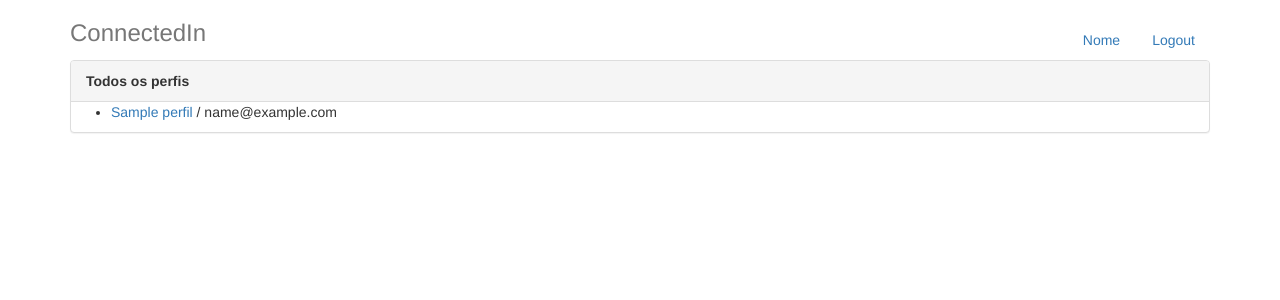
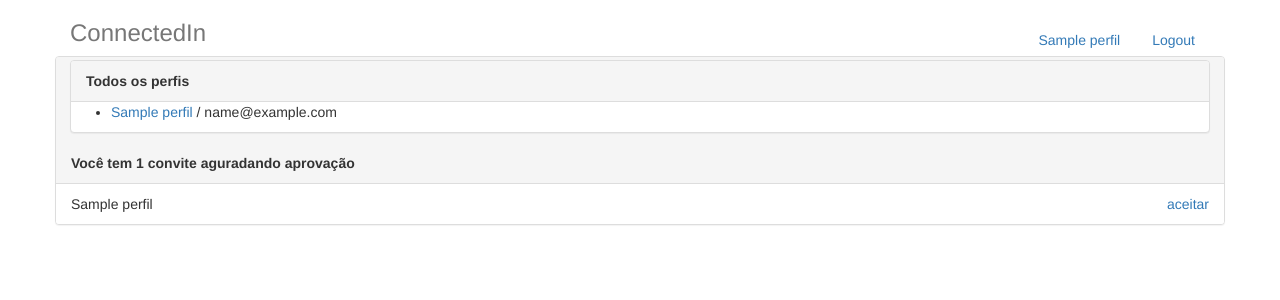
Before and after one commit to cristianacmc/RedeSocial, a Django app: page / in a window 1280 px wide. Shown: the top 300 px of the page. Run offline with Django 3.2, Linux system fonts and the light colour scheme; tables that the repository leaves empty hold one stand-in row (values such as "Sample post"); some libraries are stand-ins or nearby versions.

Commit message:
Convidar perfil e exibir convites

```diff
--- a/perfis/models.py
+++ b/perfis/models.py
@@ -7,10 +7,10 @@ class Perfil(models.Model):
     telefone     = models.CharField(max_length=20, null=False)
     nome_empresa = models.CharField(max_length=255, null=False)
 
+    def convidar(self, perfil_convidado):
+        Convite(solicitante=self, convidado = perfil_convidado).save()
+
 
 class Convite(models.Model):
     solicitante = models.ForeignKey(Perfil, related_name='convites_feitos')
     convidado = models.ForeignKey(Perfil, related_name='convites_recebidos')
-
-    def convidar(sel, perfil_convidado):
-        Convite(solicitante=self, convite = perfil_convidado).save()
--- a/perfis/templates/base.html
+++ b/perfis/templates/base.html
@@ -12,7 +12,7 @@
     <div class="container">
       <div class="header">
           <ul class="nav nav-pills pull-right">
-            <li><a href="#">Nome</a></li>
+            <li><a href="#">{{ perfil_logado.nome }}</a></li>
             <li><a href="/logout/">Logout</a></li>
           </ul>
         <h3 class="text-muted">ConnectedIn</h3>
--- a/perfis/templates/index.html
+++ b/perfis/templates/index.html
@@ -18,4 +18,25 @@
     {% endif %}
   </div>
 </div>
+
+
+<div class="panel panel-default">
+    {% with total_convites=perfil_logado.convites_recebidos.count %}
+      {% if total_convites %}
+      <div class="panel-heading">
+          <strong>Você tem {{ total_convites }}
+             convite{{total_convites|pluralize }} aguradando aprovação</strong>
+      </div>
+      <ul class="list-group">
+          {% for convite in perfil_logado.convites_recebidos.all %}
+            <li class="list-group-item">{{convite.solicitante.nome}}<a href="#" class="pull-right">aceitar</a>  </li>
+          {% endfor %}
+      </ul>
+      {% else %}
+        <div class="panel-body">
+          <p>Nenhum convite recebido</p>
+        </div>
+      {% endif %}
+    {% endwith %}
+</div>
 {% endblock %}
--- a/perfis/urls.py
+++ b/perfis/urls.py
@@ -4,5 +4,6 @@ from . import views
 urlpatterns = patterns('',
      url(r'^$', views.index, name='index'),
      url(r'^perfis/(?P<perfil_id>\d+)$', views.exibir, name='exibir'),
-     url(r'^perfis/(?P<perfil_id>\d+)/convidar$', views.exibir, name='exibir')
+     url(r'^perfis/(?P<perfil_id>\d+)/convidar$', views.convidar, name='convidar')
+
 )
--- a/perfis/views.py
+++ b/perfis/views.py
@@ -2,8 +2,18 @@ from django.shortcuts import render, redirect
 from perfis.models import Perfil
 
 def index(request):
-    return render(request, 'index.html', {'perfis': Perfil.objects.all()})
+    return render(request, 'index.html', {'perfis': Perfil.objects.all(), 'perfil_logado': get_perfil_logado(request)})
 
 def exibir(request, perfil_id):
     perfil = Perfil.objects.get(id=perfil_id)
     return render(request, 'perfil.html', {"perfil": perfil})
+
+def convidar(request, perfil_id):
+    #import pdb; pdb.set_trace()
+    perfil_logado = get_perfil_logado(request)
+    perfil_a_convidar = Perfil.objects.get(id=perfil_id)
+    perfil_logado.convidar(perfil_a_convidar)
+    return redirect('index')
+
+def get_perfil_logado(request):
+    return Perfil.objects.get(id=1)
```
Also changed, not shown: perfis/templates/perfil.html (+5 -5 lines).
